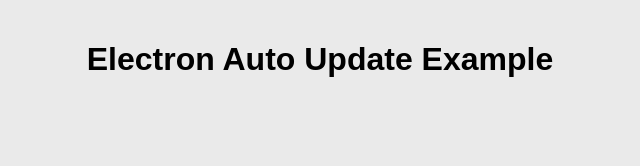
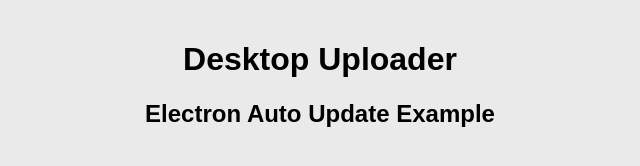
Before and after one commit to Omarmonem0/auto-update-example, an Electron app: page index.html in a window 800 px wide. Shown: the whole page, without its empty margins (80-720 px from the left). Drawn offline with Linux system fonts and the light colour scheme; no server answers.

Commit message:
version 2.0.1

```diff
--- a/index.html
+++ b/index.html
@@ -30,7 +30,8 @@
 </head>
 
 <body>
-    <h1 id="title">Electron Auto Update Example</h1>
+    <h1>Desktop Uploader</h1>
+    <h2 id="title">Electron Auto Update Example</h2>
     <p id="version"></p>
     <script>
         const { ipcRenderer } = require('electron');
--- a/package.json
+++ b/package.json
@@ -1,6 +1,6 @@
 {
   "name": "auto-update-example",
-  "version": "1.0.9",
+  "version": "2.0.1",
   "description": "electron auto update example",
   "main": "main.js",
   "scripts": {
```
